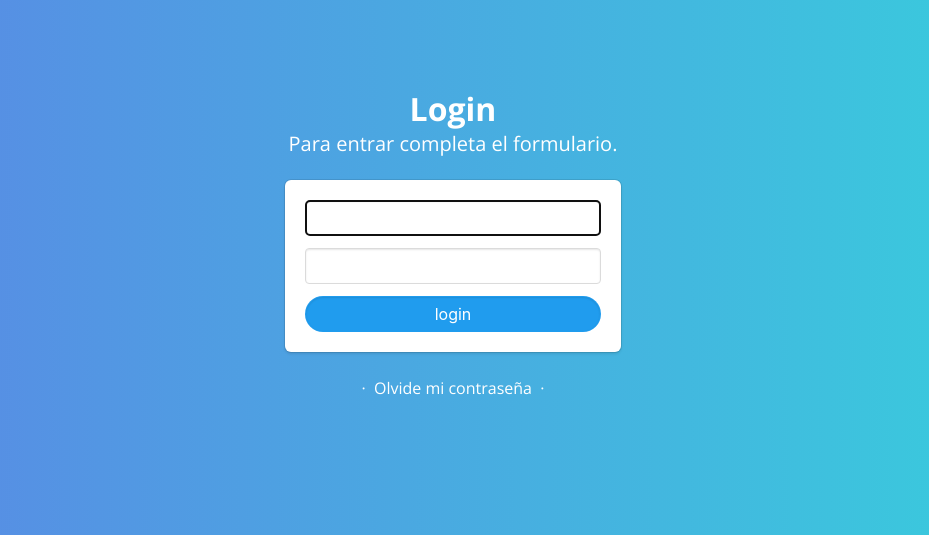
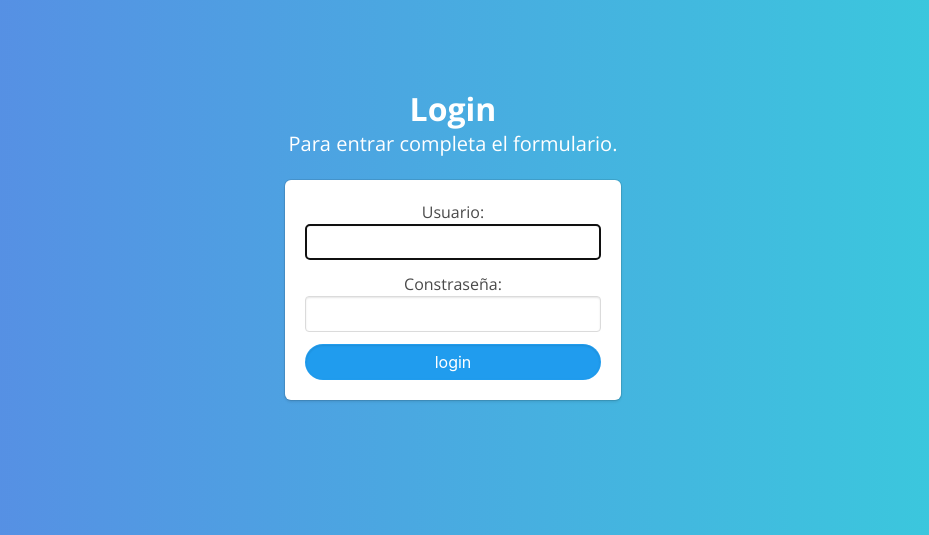
Before and after one commit to greghernandez/bib, a Django app: page /accounts/login/ in a window 1280 px wide. Shown: the part 211-746 px from the top of the page, without its empty margins (175-1104 px from the left). Run offline with Django 3.2, Linux system fonts and the light colour scheme; some libraries are stand-ins or nearby versions.

Commit message:
ya lo ultimo

```diff
--- a/templates/registration/login.html
+++ b/templates/registration/login.html
@@ -81,12 +81,14 @@ input[type~=submit]{
                         <form method="post" action="{% url 'login' %}">
                         {% csrf_token %}
                             <div class="field">
+                                <label for="">Usuario:</label>
                                 <div class="control">
                                     {{form.username }}
                                 </div>
                             </div>
 
                             <div class="field">
+                                <label for="">Constraseña: </label>
                                 <div class="control">
                                     {{ form.password }}
                                 </div>
@@ -95,10 +97,11 @@ input[type~=submit]{
                             <input type="hidden" name="next" value="{{ next }}" />
                         </form>
                     </div>
+                    <!--
                     <p class="has-text-white">
                         &nbsp;·&nbsp;
                         <a href="{% url 'password_reset' %}" class="has-text-white">Olvide mi contraseña</a> &nbsp;·&nbsp;
-                    </p>
+                    </p>-->
                 </div>
             </div>
         </div>
```
